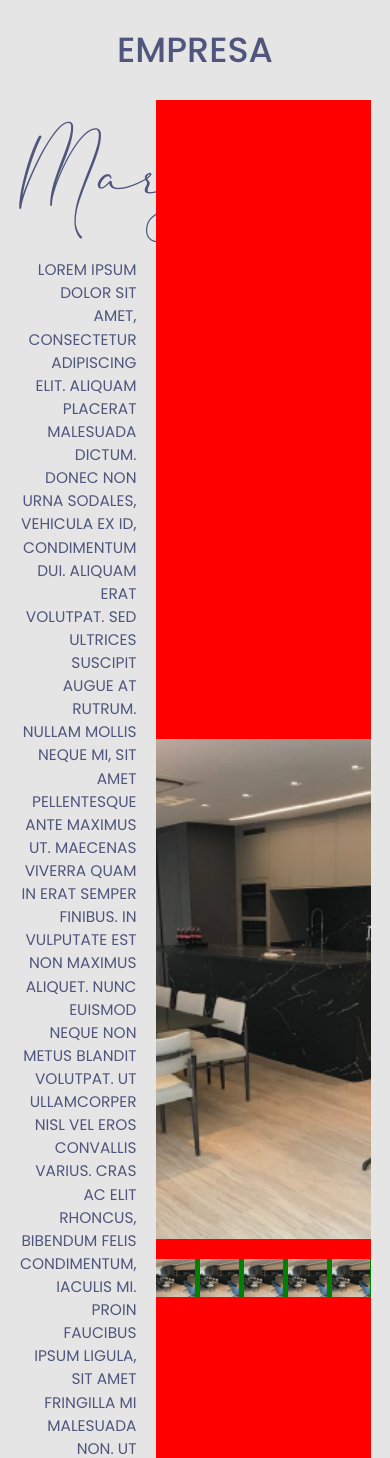
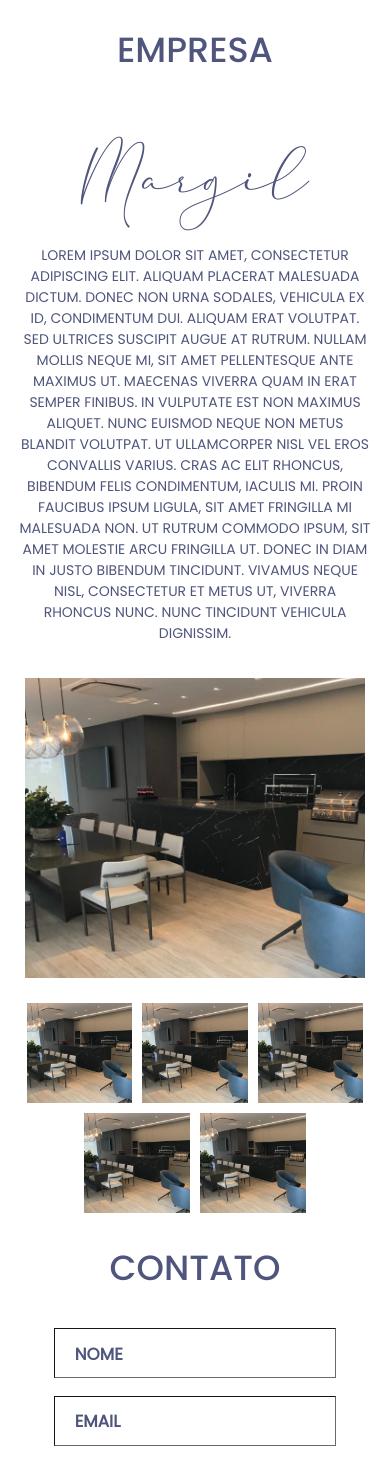
Before and after one commit to LeonardoDuarteBonafe/margil, a PHP site: page /empresa.html in a window 390 px wide. Shown: the top 1458 px of the page. Run offline with PHP 8.4, Linux system fonts and the light colour scheme; some libraries are stand-ins or nearby versions.

Commit message:
Fazer a pagina empresa ser reponsiva

```diff
--- a/style.css
+++ b/style.css
@@ -682,7 +682,7 @@ footer .info p{
 }
 
 .page-empresa .empresa{
-    background-color: rgba(0,0,0,0.1);
+    /background-color: rgba(0,0,0,0.1);
 }
 
 .page-empresa .empresa .info{
@@ -711,7 +711,7 @@ footer .info p{
 
 .page-empresa .empresa .info .images{
     width: 55%;
-    background-color: red;
+    /background-color: red;
     margin-right: 5%;
     display: flex;
     flex-direction: column;
@@ -724,14 +724,14 @@ footer .info p{
     margin-bottom: 20px !important;
     width: 100%;
     height: auto;
-    background-color: blue;
+    /background-color: blue;
     overflow: hidden;
 }
 
 .page-empresa .empresa .info .images .grande div{
     width: 100% !important;
     height: 500px;
-    background-color: yellow;
+    /background-color: yellow;
 }
 
 .page-empresa .empresa .info .images .grande div img{
@@ -742,7 +742,7 @@ footer .info p{
 
 .page-empresa .empresa .info .images .pequena{
     width: 100%;
-    background-color: green;
+    /background-color: green;
     display: flex;
     flex-direction: row;
     justify-content: space-between;
@@ -761,7 +761,7 @@ footer .info p{
 }
 
 .page-materiais .material{
-    background-color: rgba(0,0,0,0.05);
+    /background-color: rgba(0,0,0,0.05);
     display: flex;
     flex-direction: row;
     flex-wrap: wrap;
@@ -893,6 +893,55 @@ footer .info p{
             opacity: 1;
             transform: translateX(0px);
         }
+    }
+
+    .page-empresa .empresa .info{
+        flex-direction: column;
+    }
+
+    .page-empresa .empresa .info .text{
+        width: 90%;
+        margin: 20px auto;
+        text-align: center;
+    }
+
+    .page-empresa .empresa .info .images{
+        width: 90%;
+        margin: 0 auto;
+    }
+}
+
+@media only screen and (max-width: 575px){
+
+    .page-empresa .empresa .info .text h2{
+        font-size: 7rem;
+    }
+
+    .page-empresa .empresa .info .text p{
+        font-size: 1.0rem;
+    }
+
+    .page-empresa .empresa .info .images{
+        display: flex;
+        flex-direction: column;
+        justify-content: center;
+    }
+
+    .page-empresa .empresa .info .images .grande div{
+        height: 300px;
+        padding: 0 1.5%;
+    }
+
+    .page-empresa .empresa .info .images .pequena{
+        justify-content: center;
+        flex-wrap: wrap;
+    }
+
+    .page-empresa .empresa .info .images .pequena div{
+        width: 30%;
+        height: auto;
+        max-height: 100px;
+        margin: 5px 1.5%;
     }
 }
 
```
